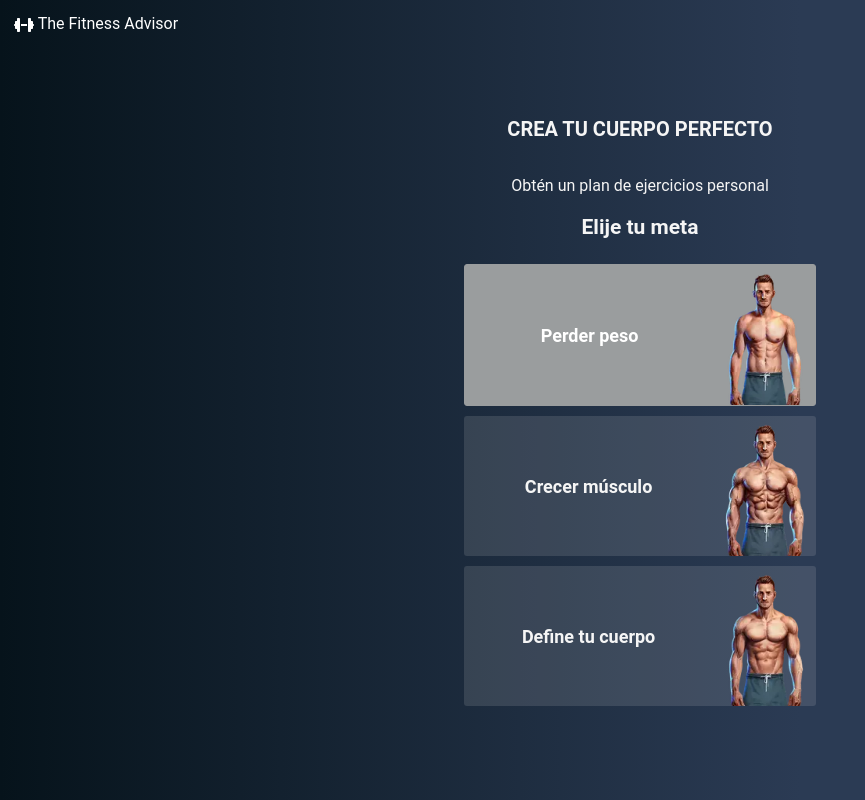
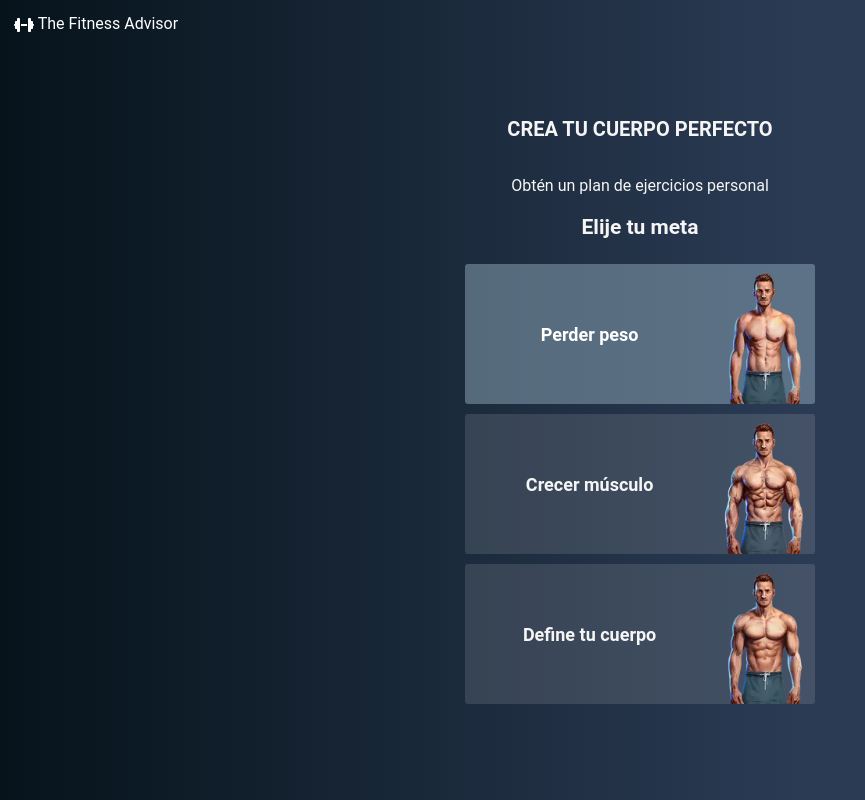
Before and after one commit to clauadri/fitness-app, a React (Create React App) app: page /step-goal in a window 1280 px wide. In both pictures the pointer is over the label "Perder peso". Shown: the whole page, without its empty margins (0-865 px from the left). Built offline with nearby package versions, Linux system fonts and the light colour scheme; no server answers.

Commit message:
fix-styles

```diff
--- a/src/pages/steps/Steps.css
+++ b/src/pages/steps/Steps.css
@@ -17,8 +17,7 @@
 }
 .step-label label:hover{
     background: none;
-    border: solid 1px #9a9d9e;
-    background-color: #9a9d9e;
+    background-color: #91abbc7d;
     color: #ffff;
 }
 .step-options {
```
